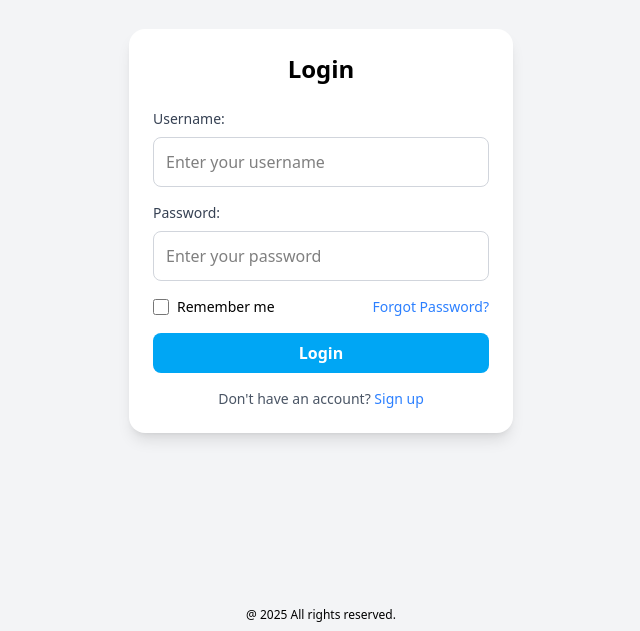
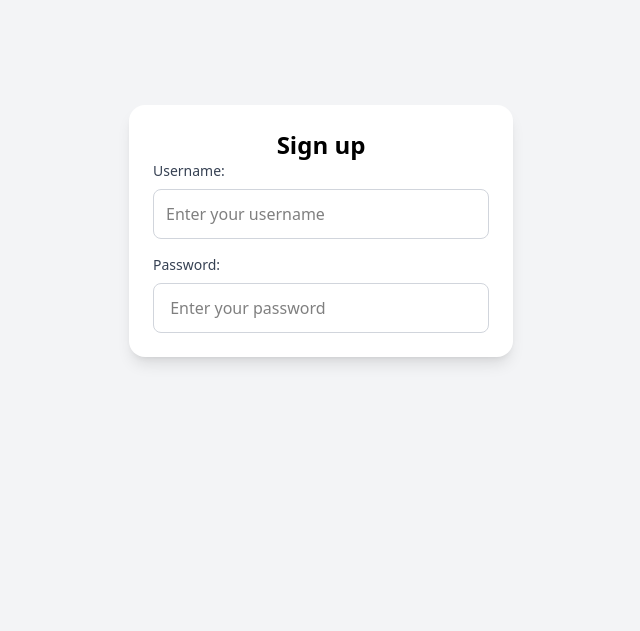
Before and after one commit to Mayday46/nail-salon-booking-app, a React (Vite) app: page /register in a window 1280 px wide. Shown: the part 169-800 px from the top of the page, without its empty margins (319-959 px from the left). Built offline with nearby package versions, Linux system fonts and the light colour scheme.

Commit message:
Register page implemented

```diff
--- a/package.json
+++ b/package.json
@@ -13,6 +13,7 @@
     "@tailwindcss/vite": "^4.1.11",
     "react": "^19.1.1",
     "react-dom": "^19.1.1",
+    "react-router-dom": "^7.8.1",
     "tailwindcss": "^4.1.11"
   },
   "devDependencies": {
--- a/src/App.jsx
+++ b/src/App.jsx
@@ -1,14 +1,16 @@
-import Footer from "./components/Footer";
+import { BrowserRouter as Router, Routes, Route } from "react-router-dom";
 import Login from "./pages/Login";
+import Register from "./pages/Register";
 
 function App() {
-
   return (
-    <div>
-      <Login />
-      <Footer />
-    </div>
-  )
+    <Router>
+      <Routes>
+        <Route path="/" element={<Login />} />
+        <Route path="/register" element={<Register />} />
+      </Routes>
+    </Router>
+  );
 }
 
-export default App
+export default App;
--- a/src/pages/Login.jsx
+++ b/src/pages/Login.jsx
@@ -70,7 +70,7 @@ const Login = () => {
 
                     <div className = "text-center">
                         <p className = "text-sm text-center text-gray-600">
-                            Don't have an account? <a href = "/signup" className = "text-blue-500 hover:underline">Sign up</a>
+                            Don't have an account? <a href = "/Register" className = "text-blue-500 hover:underline">Sign up</a>
                         </p>
                     </div>
 
--- /dev/null
+++ b/src/pages/Register.jsx
@@ -0,0 +1,54 @@
+
+import { useState } from 'react';
+
+const Register = () => {
+    const [username, setUsername] = useState('');
+    const [password, setPassword] = useState('');
+
+    return (
+        <div className = "flex items-center justify-center min-h-screen bg-gray-100">
+            <div className = "w-full max-w-sm p-6 bg-white rounded-2xl shadow-lg">
+                <h2 className = "text-center font-bold text-2xl"> Sign up </h2>
+
+
+                <form className = "space-y-4">
+                    <div>
+                        <label className = "block mb-2 text-sm font-medium text-gray-700">
+                            Username:
+                        </label>
+
+                        <input
+                            className = "w-full p-3 border border-gray-300 rounded-lg focus:outline-none focus:ring-2 focus:ring-blue-500"
+                            type = "text"
+                            value = {username}
+                            onChange = {(e) => setUsername(e.target.value)}
+                            placeholder = "Enter your username"
+                            required
+                        />
+
+                    </div>
+
+                    <div>
+                        <label className ="block mb-2 text-sm font-medium text-gray-700">
+                            Password:
+                        </label>
+
+                        <input
+                            className = "w-full p-3 border border-gray-300 rounded-lg focus:outline-none focus:ring-2 focus:ring-blue-500"
+                            type = "password"
+                            value = {password}
+                            onChange = {(e) => setPassword(e.target.value)}
+                            placeholder = " Enter your password"
+                            required
+                        />
+                    </div>
+
+                </form>
+
+            </div>
+
+        </div>
+    );
+}
+
+export default Register;
```
Also changed, not shown: 1 other file (tests, documents, lock files or other folders).
